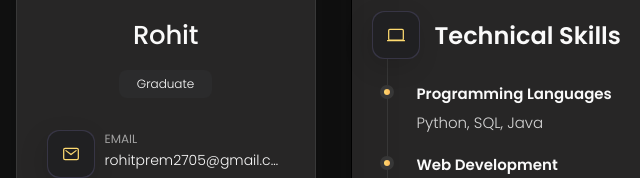
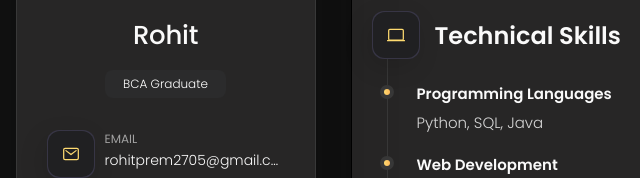
Before and after one commit to Rohitprem-789/Portfolio, a plain HTML site: page Skills.html in a window 1280 px wide. Shown: the part 298-476 px from the top of the page, 2-642 px from the left. Drawn offline with nearby package versions, Linux system fonts and the light colour scheme.

Commit message:
Update Skills.html

```diff
--- a/Skills.html
+++ b/Skills.html
@@ -20,7 +20,7 @@
         </figure>
         <div class="info-content">
           <h1 class="name" title="Rohit">Rohit</h1>
-          <p class="title">Graduate</p>
+          <p class="title">BCA Graduate</p>
         </div>
         <button class="info_more-btn" data-sidebar-btn>
           <span>Show Contacts</span>
```
